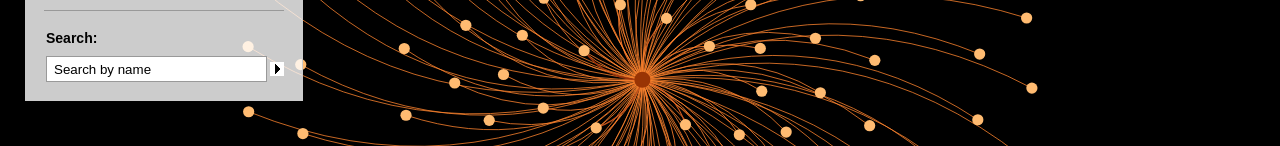
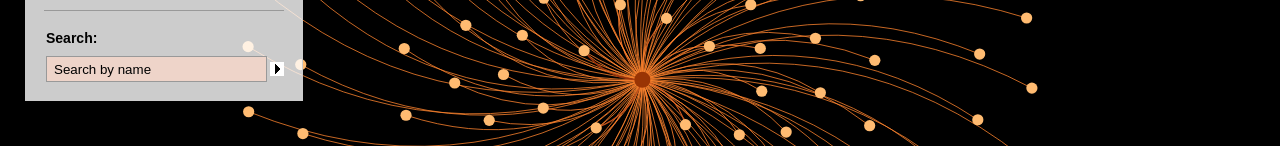
Before and after one commit to makkaicsilla/kapcsolatihalo, a plain HTML site: page network/index.html in a window 1280 px wide. Shown: the part 321-467 px from the top of the page. Drawn offline with Linux system fonts and the light colour scheme.

Commit message:
Update style.css

```diff
--- a/network/css/style.css
+++ b/network/css/style.css
@@ -272,7 +272,7 @@ padding: 6px 0 10px 0;
 
 #search input[name=search] {
 border: 1px solid #999;
-background-color: #fff;
+background-color: #eed4c9;
 padding: 5px 7px 4px 7px;
 width: 205px;
 color: #000;
```
